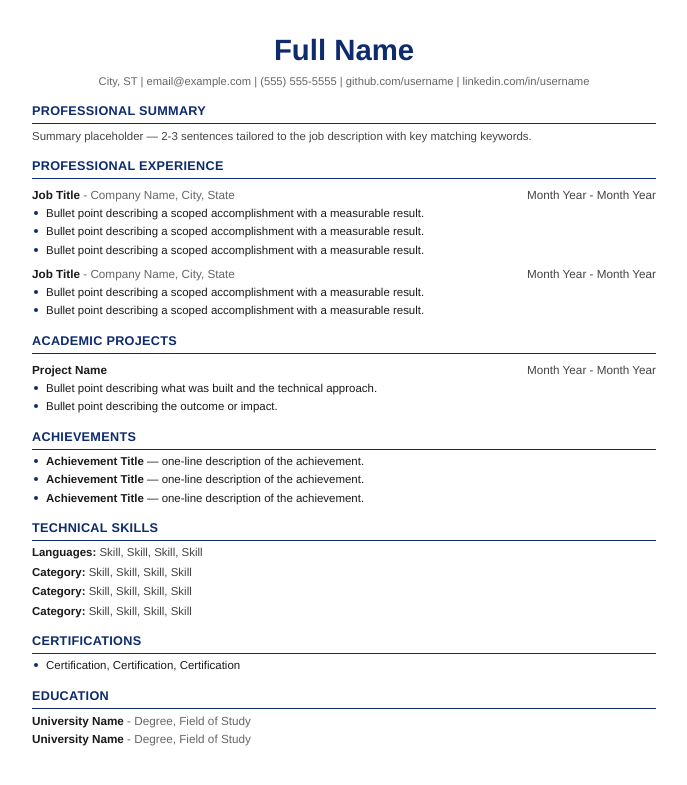
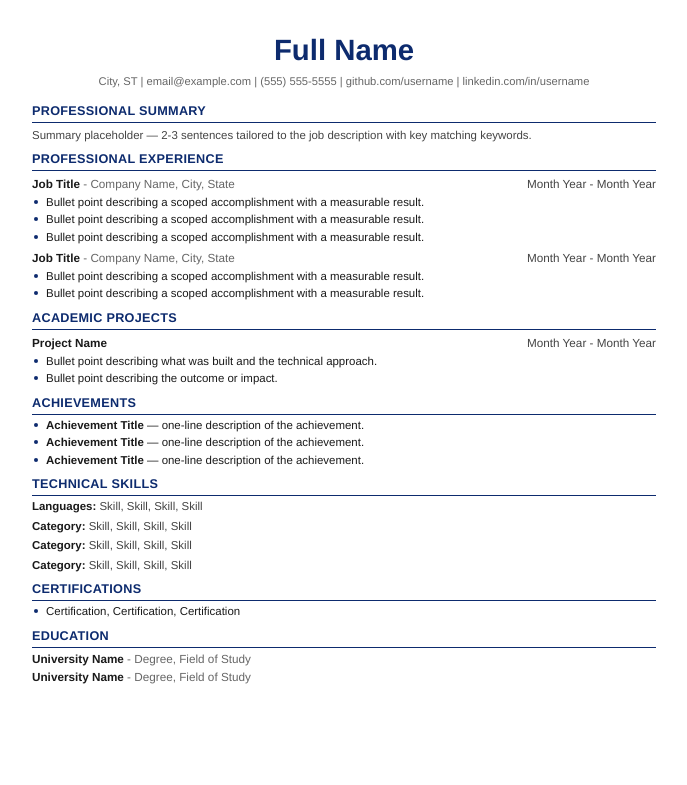
Before and after one commit to hardikjoshi746/job_scrapper, a Python web app: template backend/templates/resume.html in a window 1280 px wide. Shown: the top 785 px of the page, without its empty margins (296-983 px from the left). Run offline with Jinja, Linux system fonts and the light colour scheme; the template is opened without the code that fills it, so the values that code supplies are empty.

Commit message:
improve resume: bold JD keywords, tighter spacing

```diff
--- a/backend/templates/resume.html
+++ b/backend/templates/resume.html
@@ -60,8 +60,8 @@
         color: var(--accent);
         text-transform: uppercase;
         letter-spacing: 0.3px;
-        margin: 14px 0 4px 0;
-        padding-bottom: 3px;
+        margin: 8px 0 3px 0;
+        padding-bottom: 2px;
         border-bottom: 0.8pt solid var(--accent);
       }
 
@@ -70,7 +70,7 @@
         display: flex;
         justify-content: space-between;
         align-items: baseline;
-        margin-top: 8px;
+        margin-top: 5px;
       }
       .entry-title-line {
         font-size: 8.8pt;
@@ -98,7 +98,7 @@
       ul.bullets li {
         position: relative;
         padding-left: 14px;
-        margin-bottom: 3px;
+        margin-bottom: 2px;
         font-size: 8.6pt;
         color: var(--dark);
       }
```
Also changed, not shown: backend/services/claude.py (+7 -1 lines).
